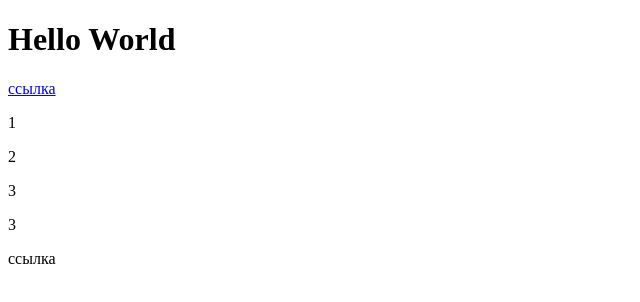
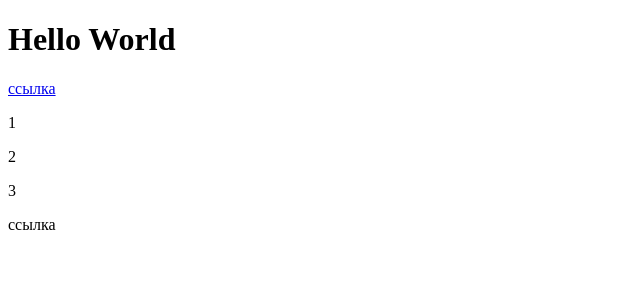
Before and after one commit to Alexsab/alexsab.github.io, a plain HTML site: page index.html in a window 1280 px wide. Shown: the whole page, without its empty margins (0-640 px from the left). Drawn offline with Linux system fonts and the light colour scheme.

Commit message:
Update index.html

```diff
--- a/index.html
+++ b/index.html
@@ -6,7 +6,6 @@
 <p>1</p>
 <p>2</p>
 <p>3</p>
-<p>3</p>
 <p><a onClick="window.open('geo:12.86000833141691,100.90001685616923')">ссылка</a></p>
 </body>
 </html>
```
